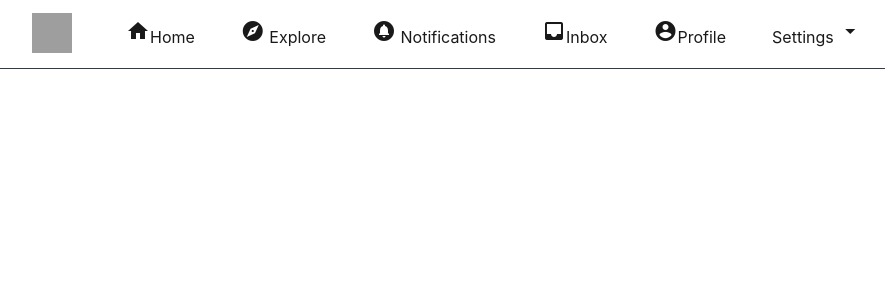
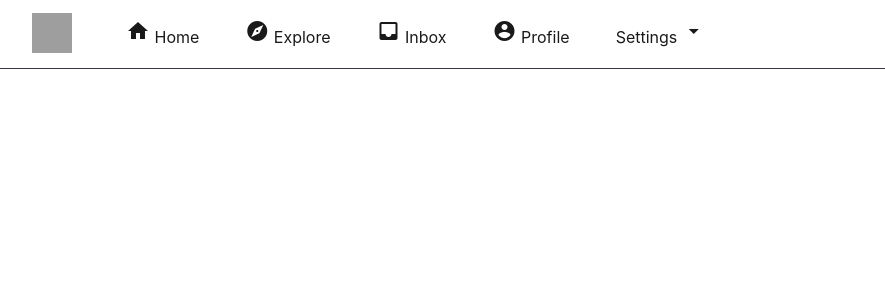
Before and after one commit to Brian569/INSTA, a Django app: page / in a window 1280 px wide. Shown: the top 300 px of the page, without its empty margins (32-917 px from the left). Run offline with Django 3.2, Linux system fonts and the light colour scheme; data that the repository does not hold is empty; some libraries are stand-ins or nearby versions; grey boxes are pictures that could not be loaded.

Commit message:
style dropdown menu

```diff
--- a/insta/templates/navbar.html
+++ b/insta/templates/navbar.html
@@ -11,32 +11,28 @@
       <ul class="navbar-nav">
         <li class="nav-item active">
           <a class="nav-link" href="{% url 'home' %}">
-            <i class="material-icons ">home</i>Home </a>
+            <small><i class="material-icons ">home</i></small> Home </a>
         </li>
         <li class="nav-item">
           <a class="nav-link active" href="#">
             <i class="material-icons">explore</i> Explore</a>
         </li>
-        <li class="nav-item">
-          <a class="nav-link active" href="#">
-              <i class="material-icons">circle_notifications</i>
-              Notifications</a>
-        </li>
+
         <li class="nav-item active">
             <a class="nav-link" href="#">
-                <i class="material-icons">inbox</i>Inbox</a>
+             <small><i class="material-icons">inbox</i></small> Inbox</a>
         </li>
         <li class="nav-item active">
             <a class="nav-link" href="{% url 'profile' %}">
-                <i class="material-icons">account_circle</i>Profile</a>
+             <small><i class="material-icons">account_circle</i></small> Profile</a>
         </li>
         <li class="dropdown nav-item active ">
             <button class="nav-link dropbtn"  href="#">
-                Settings <i class="material-icons">arrow_drop_down</i></button>
+                Settings <small><i class="material-icons">arrow_drop_down</i></small> </button>
             <div class="dropdown-content">
-                <a class="nav-link" href="#">Change password</a>
-                <a class="nav-link" href="#">Report an issue</a>
-                <a class="nav-link" href="#">Log out</a>
+                <a class="nav-link" href="#" style="margin-right: 15px; padding-right: 15px;">Change password</a>
+                <a class="nav-link" href="#" style="margin-right: 15px; padding-right: 15px;">Report an issue</a>
+                <a class="nav-link" href="#" style="margin-right: 15px; padding-right: 15px;">Log out</a>
             </div>
         </li>
 
```
